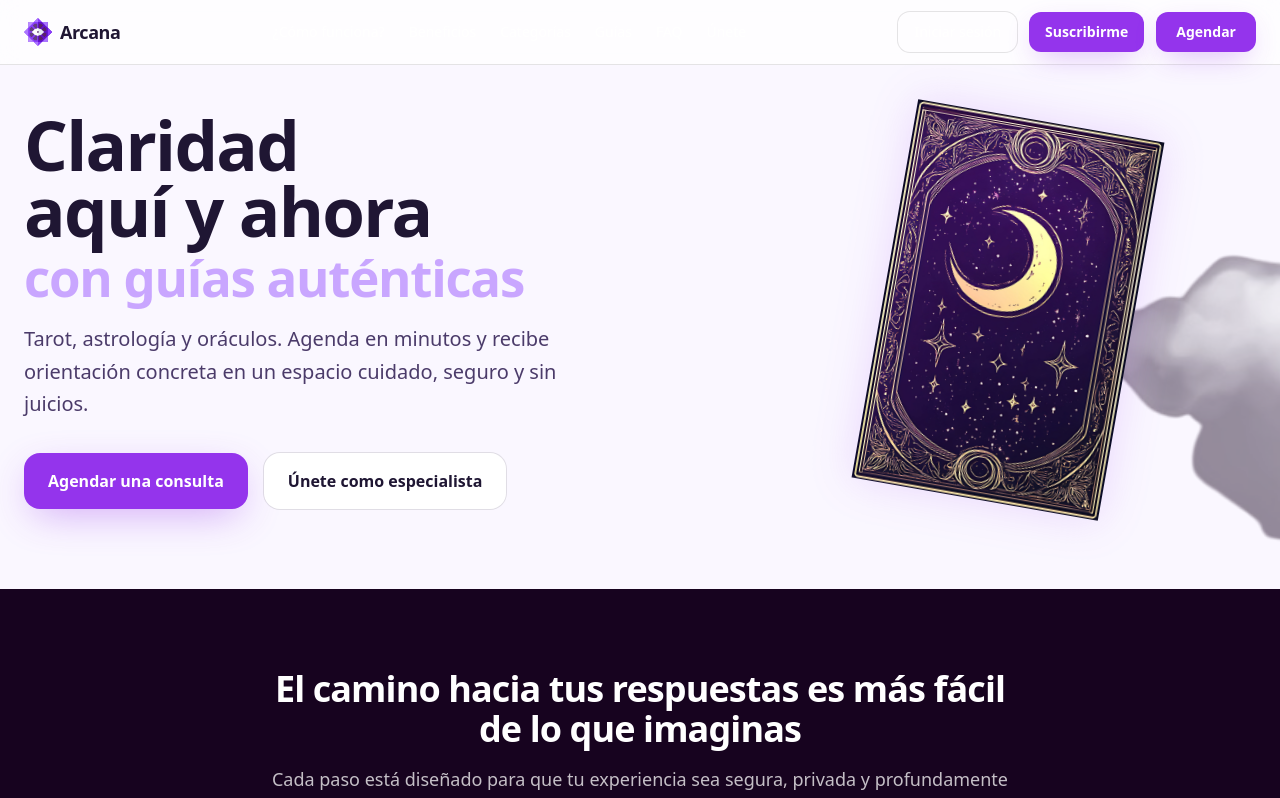
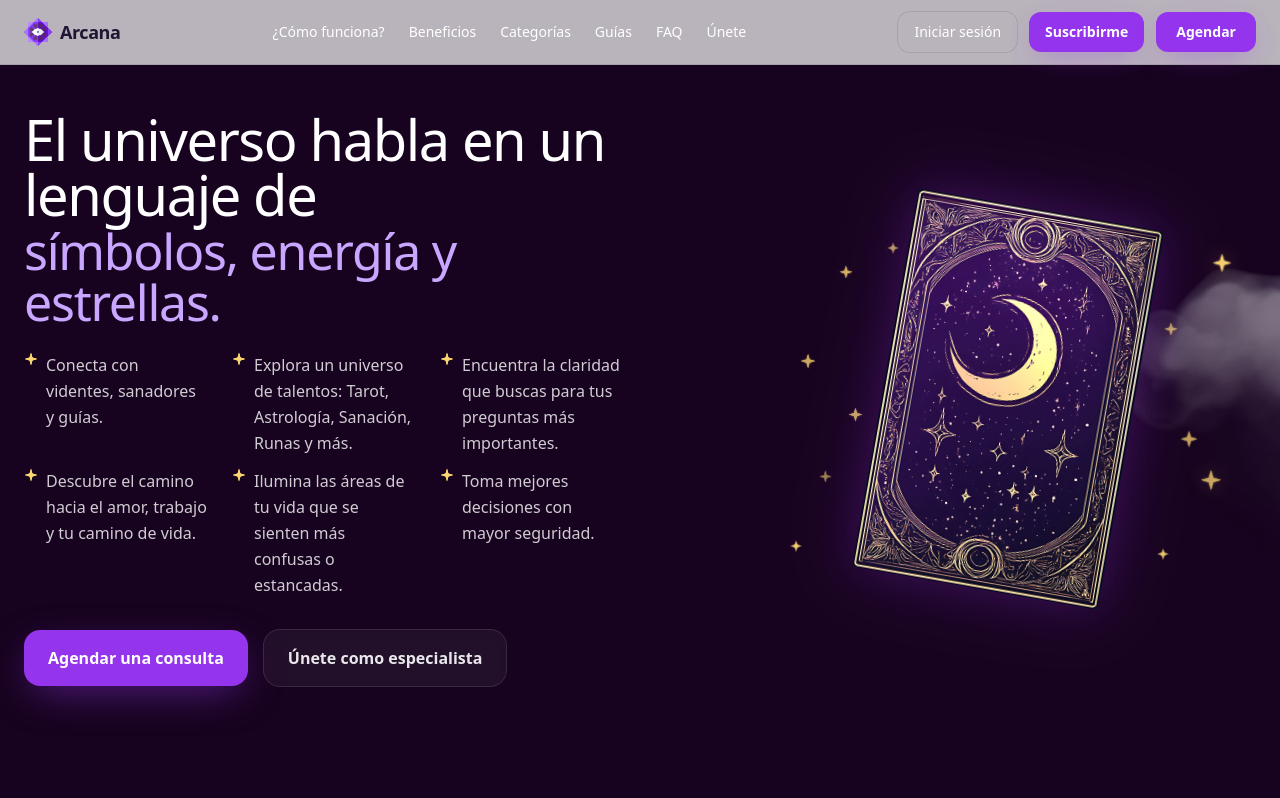
Before and after one commit to arcana302-art/arcana-v2, a Next.js app: page / in a window 1280 px wide. Shown: the top 798 px of the page. Built offline with nearby package versions, Linux system fonts and the light colour scheme.

Commit message:
Update Hero.tsx

```diff
--- a/app/components/Hero.tsx
+++ b/app/components/Hero.tsx
@@ -5,7 +5,7 @@ import Image from 'next/image';
 const HERO_IMG = '/brand/hero-card-eye.png';
 const CLOUD_IMG = '/brand/Nube1.png';
 
-/* ====== Star igual que antes (sin tocar) ====== */
+/* ====== Estrella decorativa (fondo) — se mantiene tal cual ====== */
 function Star({
   id,
   className = '',
@@ -40,20 +40,24 @@ function Star({
     >
       <defs>
         <filter id={`glow-${id}`} filterUnits="userSpaceOnUse" x="-50%" y="-50%" width="200%" height="200%">
-          <feGaussianBlur in="SourceGraphic" stdDeviation="2.4" result="b1" />
-          <feGaussianBlur in="SourceGraphic" stdDeviation="5.5" result="b2" />
-          <feFlood floodColor="#FBD671" floodOpacity="0.6" result="gold" />
-          <feComposite in="gold" in2="b2" operator="in" result="glowColor" />
+          <feGaussianBlur in="SourceGraphic" stdDeviation="2.5" result="blur1" />
+          <feGaussianBlur in="SourceGraphic" stdDeviation="6" result="blur2" />
+          <feFlood floodColor={bright ? '#FFD97E' : '#FBD671'} floodOpacity={bright ? 0.7 : 0.55} result="gold" />
+          <feComposite in="gold" in2="blur2" operator="in" result="glowColor" />
           <feMerge>
             <feMergeNode in="glowColor" />
-            <feMergeNode in="b1" />
+            <feMergeNode in="blur1" />
             <feMergeNode in="SourceGraphic" />
           </feMerge>
         </filter>
       </defs>
 
-      <g filter={`url(#glow-${id})`} className="twinkle" style={{ animationDelay: `var(--twinkle-delay)`, animationDuration: `var(--twinkle-dur)` }}>
-        <path d="M50 5 L60 40 L95 50 L60 60 L50 95 L40 60 L5 50 L40 40 Z" fill="#F1C960" />
+      <g
+        filter={`url(#glow-${id})`}
+        className="twinkle"
+        style={{ animationDelay: `var(--twinkle-delay)`, animationDuration: `var(--twinkle-dur)` }}
+      >
+        <path d="M50 5 L60 40 L95 50 L60 60 L50 95 L40 60 L5 50 L40 40 Z" fill="#FBD671" />
       </g>
 
       <style jsx>{`
@@ -73,10 +77,62 @@ function Star({
   );
 }
 
+/* ====== Estrellita para bullets (pequeña, con glow + dim sutil) ====== */
+function BulletStar({
+  size = 14,
+  delay = '0s',
+  duration = '4s',
+}: {
+  size?: number;
+  delay?: string;
+  duration?: string;
+}) {
+  const id = `bstar-${Math.random().toString(36).slice(2, 8)}`;
+  return (
+    <svg
+      width={size}
+      height={size}
+      viewBox="0 0 100 100"
+      aria-hidden="true"
+      className="shrink-0"
+      style={{ animationDelay: delay, animationDuration: duration }}
+    >
+      <defs>
+        <filter id={id} x="-50%" y="-50%" width="200%" height="200%">
+          <feGaussianBlur in="SourceGraphic" stdDeviation="1.8" result="b1" />
+          <feGaussianBlur in="SourceGraphic" stdDeviation="4.2" result="b2" />
+          <feFlood floodColor="#FBD671" floodOpacity="0.65" result="gold" />
+          <feComposite in="gold" in2="b2" operator="in" result="glow" />
+          <feMerge>
+            <feMergeNode in="glow" />
+            <feMergeNode in="b1" />
+            <feMergeNode in="SourceGraphic" />
+          </feMerge>
+        </filter>
+      </defs>
+      <g filter={`url(#${id})`} className="bullet-twinkle">
+        <path d="M50 6 L60 40 L94 50 L60 60 L50 94 L40 60 L6 50 L40 40 Z" fill="#FBD671" />
+      </g>
+      <style jsx>{`
+        .bullet-twinkle {
+          animation-name: bullet-dim;
+          animation-timing-function: ease-in-out;
+          animation-iteration-count: infinite;
+        }
+        @keyframes bullet-dim {
+          0%   { opacity: 1;   }
+          50%  { opacity: 0.55;}
+          100% { opacity: 1;   }
+        }
+      `}</style>
+    </svg>
+  );
+}
+
 export default function Hero() {
   return (
-    <section className="relative overflow-hidden bg-[var(--arcana-bg)]">
-      {/* NUBE */}
+    <section className="relative overflow-hidden bg-[#17031F]">
+      {/* NUBE: encima de estrellas, debajo del contenido (sin cambios) */}
       <div className="pointer-events-none absolute inset-0 z-[5]">
         <img src={CLOUD_IMG} alt="" className="cloud-img" aria-hidden="true" />
       </div>
@@ -87,34 +143,54 @@ export default function Hero() {
           {/* TEXTO */}
           <div className="col-span-12 lg:col-span-7 xl:col-span-7">
             <div className="max-w-[560px] sm:max-w-[600px]">
-              <h1 className="text-[var(--arcana-ink)] font-extrabold tracking-tight leading-[0.95] text-[53px] sm:text-[69px]">
-                Claridad
-                <br />
-                aquí y ahora
+              {/* Títulos SIN bold, mismos colores */}
+              <h1 className="text-white font-normal tracking-tight leading-[0.98] text-[44px] sm:text-[56px]">
+                El universo habla en un lenguaje de
               </h1>
-
-              <h2 className="mt-2 text-[47px] sm:text-[51px] font-extrabold tracking-tight leading-[1.02] text-[#c9a6ff]">
-                con guías auténticas
+              <h2 className="mt-1 text-[40px] sm:text-[50px] font-normal tracking-tight leading-[1.02] text-[#c9a6ff]">
+                símbolos, energía y estrellas.
               </h2>
 
-              <p className="mt-5 text-[var(--arcana-ink-muted)] text-[19px] sm:text-[20px] leading-relaxed">
-                Tarot, astrología y oráculos. Agenda en minutos y recibe
-                orientación concreta en un espacio cuidado, seguro y sin
-                juicios.
-              </p>
+              {/* Bullets (sustituyen al párrafo) */}
+              <ul className="mt-6 grid grid-cols-1 sm:grid-cols-2 lg:grid-cols-3 gap-x-6 gap-y-3 text-white/80 text-[16px] leading-relaxed">
+                <li className="flex items-start gap-2">
+                  <BulletStar delay="0s" />
+                  <span>Conecta con videntes, sanadores y guías.</span>
+                </li>
+                <li className="flex items-start gap-2">
+                  <BulletStar delay="0.2s" />
+                  <span>Explora un universo de talentos: Tarot, Astrología, Sanación, Runas y más.</span>
+                </li>
+                <li className="flex items-start gap-2">
+                  <BulletStar delay="0.4s" />
+                  <span>Encuentra la claridad que buscas para tus preguntas más importantes.</span>
+                </li>
+                <li className="flex items-start gap-2">
+                  <BulletStar delay="0.6s" />
+                  <span>Descubre el camino hacia el amor, trabajo y tu camino de vida.</span>
+                </li>
+                <li className="flex items-start gap-2">
+                  <BulletStar delay="0.8s" />
+                  <span>Ilumina las áreas de tu vida que se sienten más confusas o estancadas.</span>
+                </li>
+                <li className="flex items-start gap-2">
+                  <BulletStar delay="1s" />
+                  <span>Toma mejores decisiones con mayor seguridad.</span>
+                </li>
+              </ul>
 
+              {/* Botones (sin cambios) */}
               <div className="mt-8 flex flex-wrap gap-4">
                 <a
                   href="#"
-                  className="inline-flex items-center justify-center rounded-2xl px-6 h-14 text-white text-base font-semibold"
-                  style={{ backgroundColor: 'var(--arcana-primary)', boxShadow: '0 12px 40px -10px rgba(148,52,236,0.45)' }}
+                  className="inline-flex items-center justify-center rounded-2xl px-6 h-14 text-white text-base font-semibold bg-[#9434ec] shadow-[0_12px_40px_-10px_rgba(148,52,236,0.55)] transition-transform duration-200 hover:scale-[1.03] active:scale-[0.98]"
                 >
                   Agendar una consulta
                 </a>
 
                 <a
                   href="#"
-                  className="inline-flex items-center justify-center rounded-2xl px-6 h-14 text-[var(--arcana-ink)] text-base font-semibold ring-1 ring-black/10 bg-white hover:bg-black/[0.03] transition"
+                  className="inline-flex items-center justify-center rounded-2xl px-6 h-14 text-white/90 text-base font-semibold ring-1 ring-white/15 bg-white/5 backdrop-blur transition-all duration-200 hover:bg:white/[0.07]"
                 >
                   Únete como especialista
                 </a>
@@ -122,10 +198,30 @@ export default function Hero() {
             </div>
           </div>
 
-          {/* CARTA + ESTRELLAS (idéntico a tu versión, solo se mantienen) */}
+          {/* CARTA + ESTRELLAS (sin cambios de tamaño/posicion/efectos) */}
           <div className="col-span-12 lg:col-span-5 xl:col-span-5 relative flex justify-center lg:justify-start">
-            {/* (aquí deja tus <Star /> posicionadas como ya las tienes) */}
+            {/* ===== ESTRELLAS (fondo) ===== */}
+            <div className="pointer-events-none absolute inset-0 z-0">
+              {/* IZQUIERDA */}
+              <Star id="L2"  className="absolute w-[14px]" style={{ left: '14%', top: '15%' }}   delay="1.4s" duration="11s" />
+              <Star id="L3"  className="absolute w-[16px]" style={{ left: '6%',  top: '38%' }}   delay="2.1s" duration="10s" />
+              <Star id="L4"  className="absolute w-[12px]" style={{ left: '24%', top: '9%'  }}   delay="0.8s" duration="13s" />
+              <Star id="L5"  className="absolute w-[13px]" style={{ left: '10%', bottom: '28%' }} delay="1.9s" duration="12.8s" />
+              <Star id="L6"  className="absolute w-[24px]" style={{ left: '22%', bottom: '36%' }} delay="1.2s" duration="14s" bright />
+              <Star id="L7"  className="absolute w-[12px]" style={{ left: '4%',  bottom: '10%' }} delay="0.6s" duration="10.6s" />
+              <Star id="L8"  className="absolute w-[15px]" style={{ left: '16%', top: '52%' }}   delay="0.9s" duration="12.4s" />
+              <Star id="L9"  className="absolute w-[12px]" style={{ left: '28%', top: '32%' }}   delay="1.7s" duration="11.6s" />
+              <Star id="L10" className="absolute w-[18px]" style={{ left: '30%', bottom: '18%' }} delay="0.4s" duration="13.2s" bright />
 
+              {/* DERECHA */}
+              <Star id="R1" className="absolute w-[20px]" style={{ right: '5%',  top: '12%' }}  delay="0.2s" duration="11s" bright />
+              <Star id="R2" className="absolute w-[14px]" style={{ right: '16%', top: '30%' }} delay="1.1s" duration="12.5s" />
+              <Star id="R3" className="absolute w-[18px]" style={{ right: '12%', top: '58%' }} delay="2.0s" duration="10.5s" />
+              <Star id="R4" className="absolute w-[22px]" style={{ right: '7%',  bottom: '26%' }} delay="0.8s" duration="13s" bright />
+              <Star id="R5" className="absolute w-[12px]" style={{ right: '18%', bottom: '8%' }}  delay="1.5s" duration="9.8s" />
+            </div>
+
+            {/* CARTA (igual) */}
             <div
               className="
                 group relative
@@ -144,14 +240,14 @@ export default function Hero() {
                 width={700}
                 height={980}
                 priority
-                className="h-auto w-full relative z-20"
+                className="h-auto w-full relative z-20 drop-shadow-[0_0_18px_rgba(148,52,236,0.32)] drop-shadow-[0_0_36px_rgba(148,52,236,0.16)]"
               />
             </div>
           </div>
         </div>
       </div>
 
-      {/* Estilos nube (misma animación que ya usabas) */}
+      {/* Estilos locales para la nube (sin cambios) */}
       <style jsx>{`
         .cloud-img {
           position: absolute;
@@ -159,7 +255,7 @@ export default function Hero() {
           left: 110%;
           width: 960px;
           max-width: none;
-          opacity: 0.45;     /* un poco más sutil sobre claro */
+          opacity: 0.5;
           filter: none;
           -webkit-mask-image: radial-gradient(145% 125% at 56% 46%, #000 62%, transparent 100%);
           mask-image: radial-gradient(145% 125% at 56% 46%, #000 62%, transparent 100%);
```
